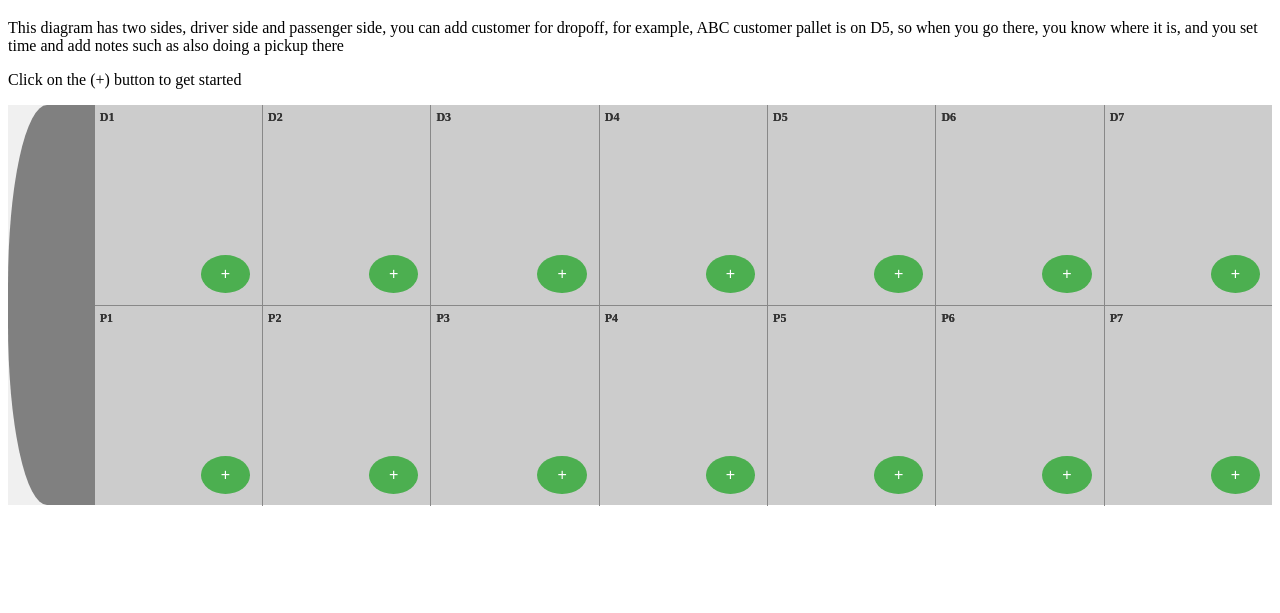
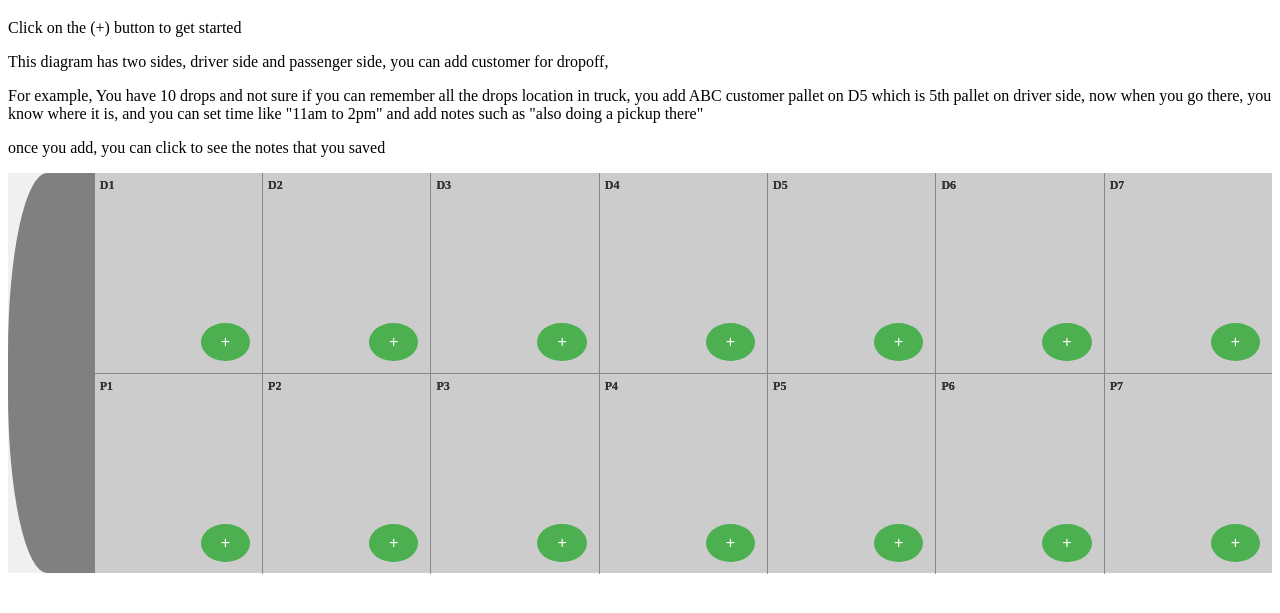
Before and after one commit to Johnmef/truck-run, a plain HTML site: page index.html in a window 1280 px wide. Shown: the part 61-674 px from the top of the page. Drawn offline with Linux system fonts and the light colour scheme.

Commit message:
Update index.html

```diff
--- a/index.html
+++ b/index.html
@@ -8,8 +8,10 @@
 </head>
 <body>
 <h1>HR delivery Organiser</h1>
-    <p>This diagram has two sides, driver side and passenger side, you can add customer for dropoff, for example, ABC customer pallet is on D5, so when you go there, you know where it is, and you set time and add notes such as also doing a pickup there</p>
 <p>Click on the (+) button to get started</p>
+<p>This diagram has two sides, driver side and passenger side, you can add customer for dropoff,</p>
+  <p>For example, You have 10 drops and not sure if you can remember all the drops location in truck, you add ABC customer pallet on D5 which is 5th pallet on driver side, now when you go there, you know where it is, and you can set time like "11am to 2pm" and add notes such as "also doing a pickup there"</p>
+  <p>once you add, you can click to see the notes that you saved</p>
 
 
 <div class="truck-container">
```
